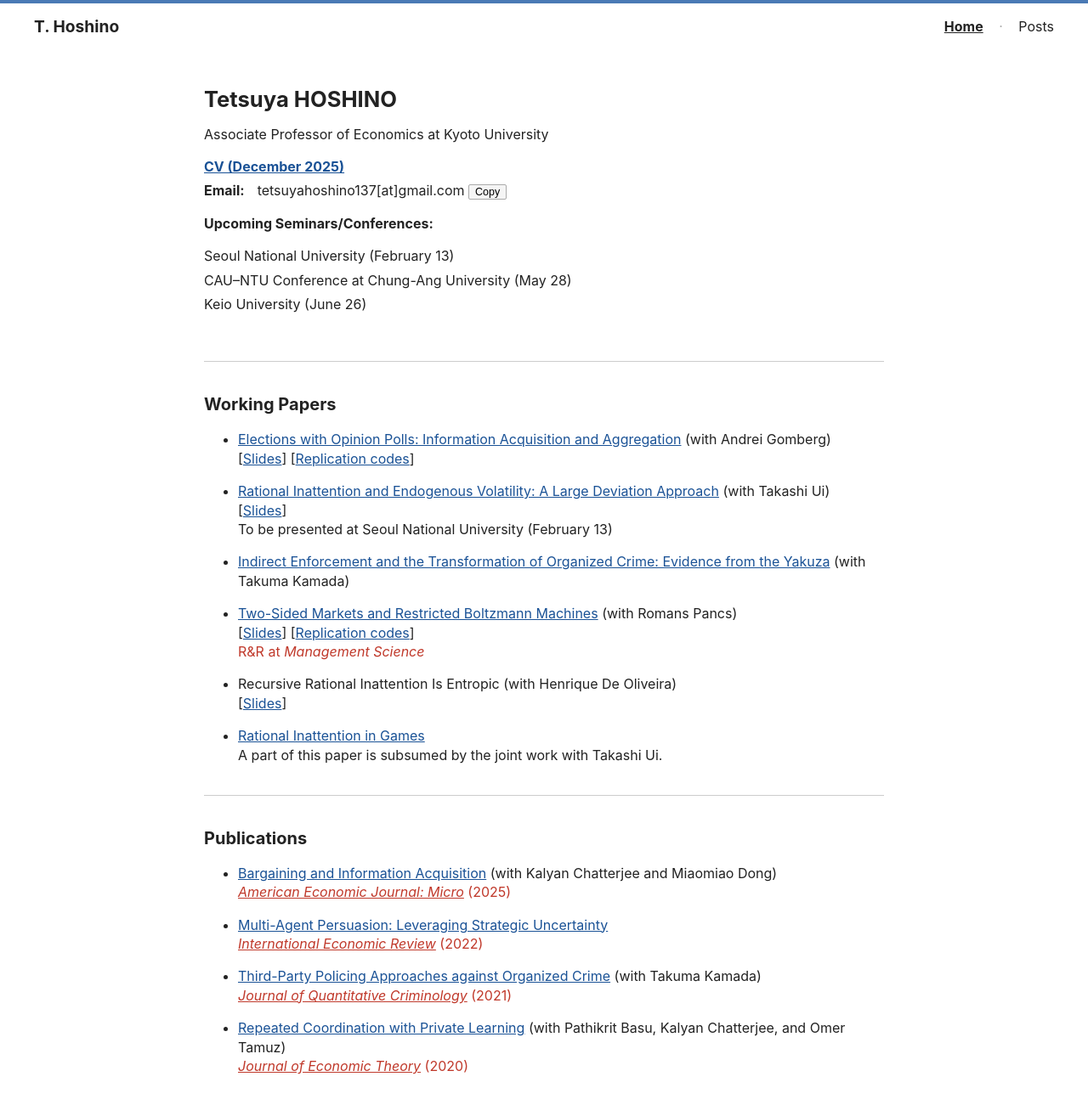
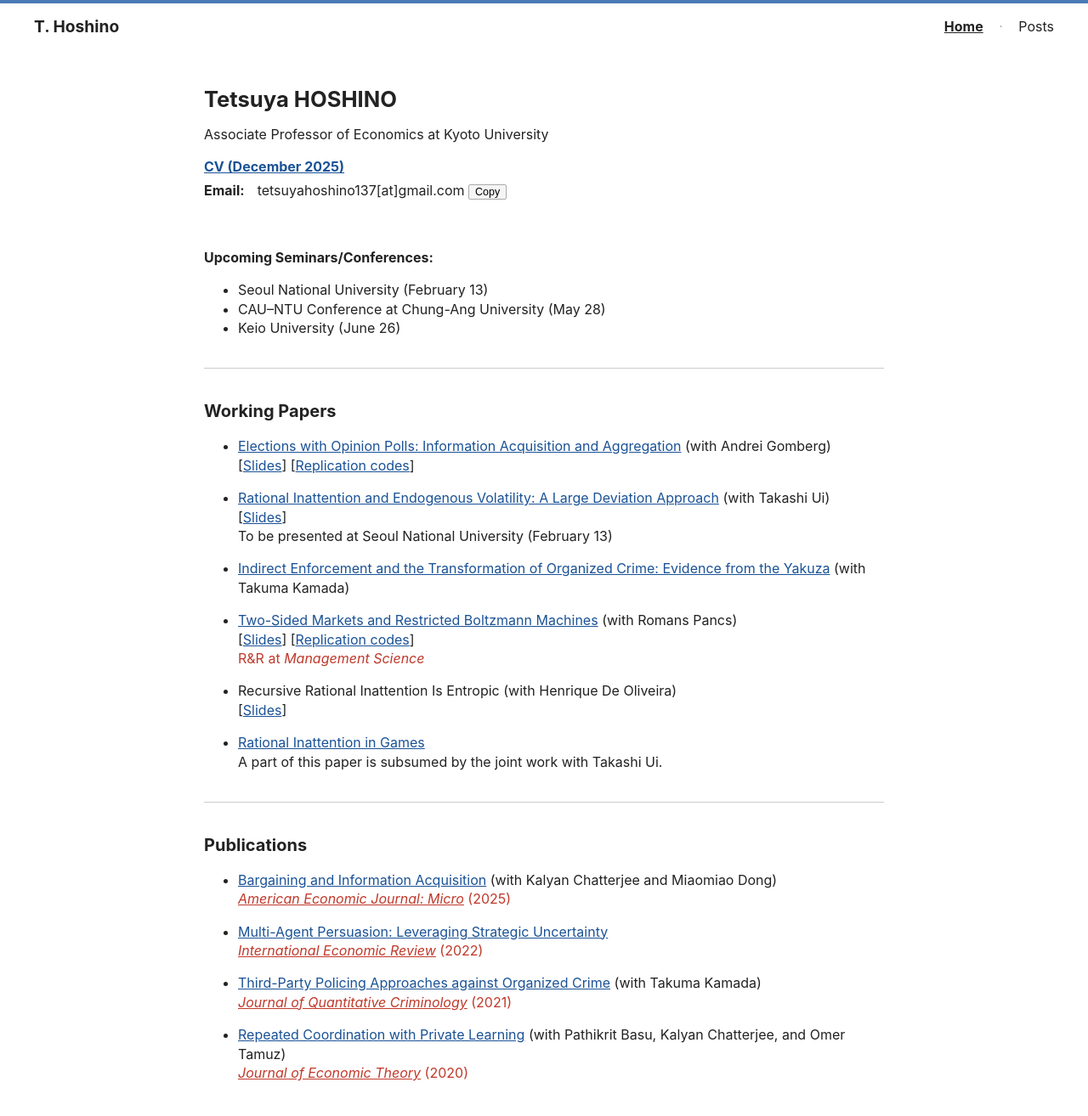
Before and after one commit to tetsuyahoshino137/tetsuyahoshino137.github.io, a Jekyll site: the page built from index.md, in a window 1280 px wide. Shown: the whole page at 85% size. Built offline with Jekyll 4.4.1, drawn with Linux system fonts in a browser that asks for light colours.

Commit message:
Update index.md

```diff
--- a/index.md
+++ b/index.md
@@ -9,9 +9,7 @@ title: Home
     <h1>{{ site.name }}</h1>
     <p>{{ site.position }}</p>
     <ul>
-      <li>
-        <strong style="margin-right: 5px;"><a href="TetsuyaHoshinoCV251211.pdf">CV (December 2025)</a></strong>
-      </li>
+      <li><strong style="margin-right: 5px;"><a href="TetsuyaHoshinoCV251211.pdf">CV (December 2025)</a></strong></li>
       <li>
         <strong style="margin-right: 5px;">Email:</strong>
         <span>
@@ -20,14 +18,14 @@ title: Home
         </span>
       </li>
     </ul>
-    <p><strong>Upcoming Seminars/Conferences:</strong></p>
-    <ul>
-      <li>Seoul National University (February 13)</li>
-      <li>CAU–NTU Conference at Chung-Ang University (May 28)</li>
-      <li>Keio University (June 26)</li>
-    </ul>
   </div>
 </div>
+
+**Upcoming Seminars/Conferences:**
+
+* Seoul National University (February 13)
+* CAU–NTU Conference at Chung-Ang University (May 28)
+* Keio University (June 26)
 
 ---
 
```
